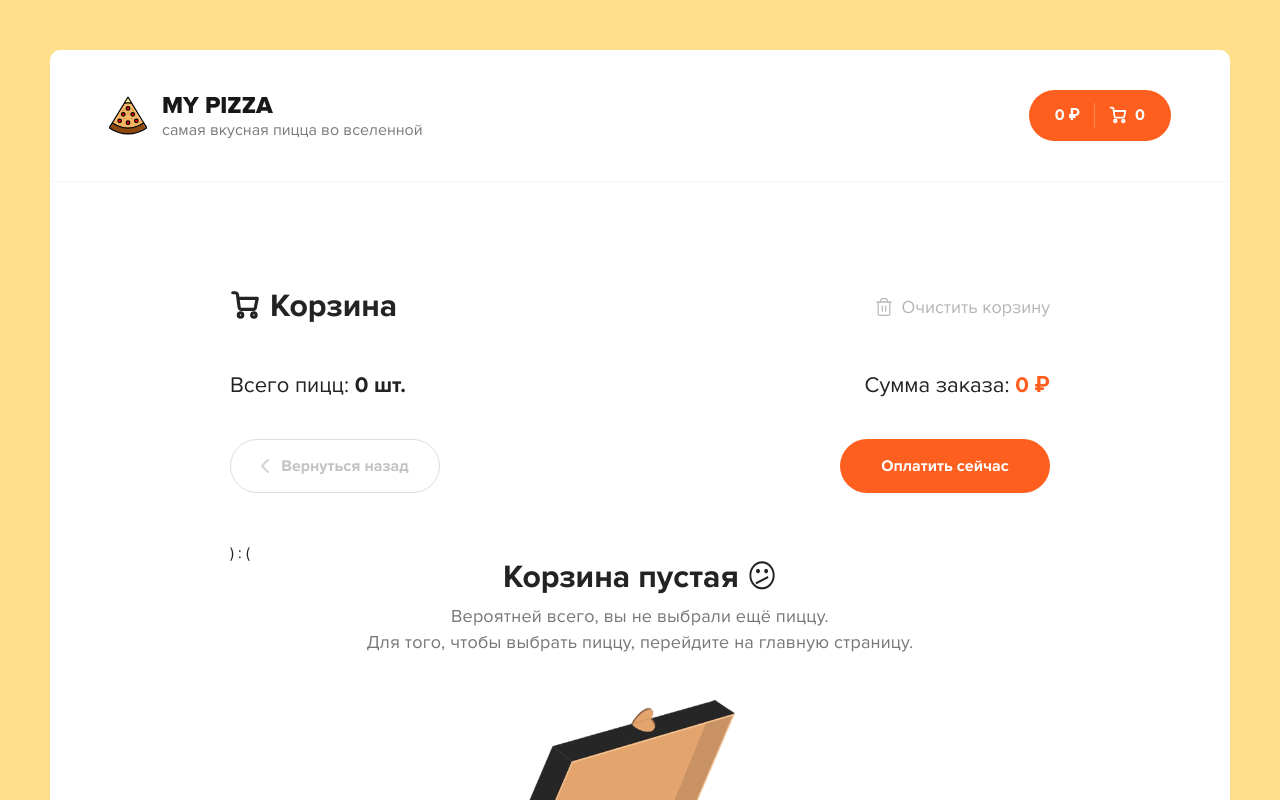
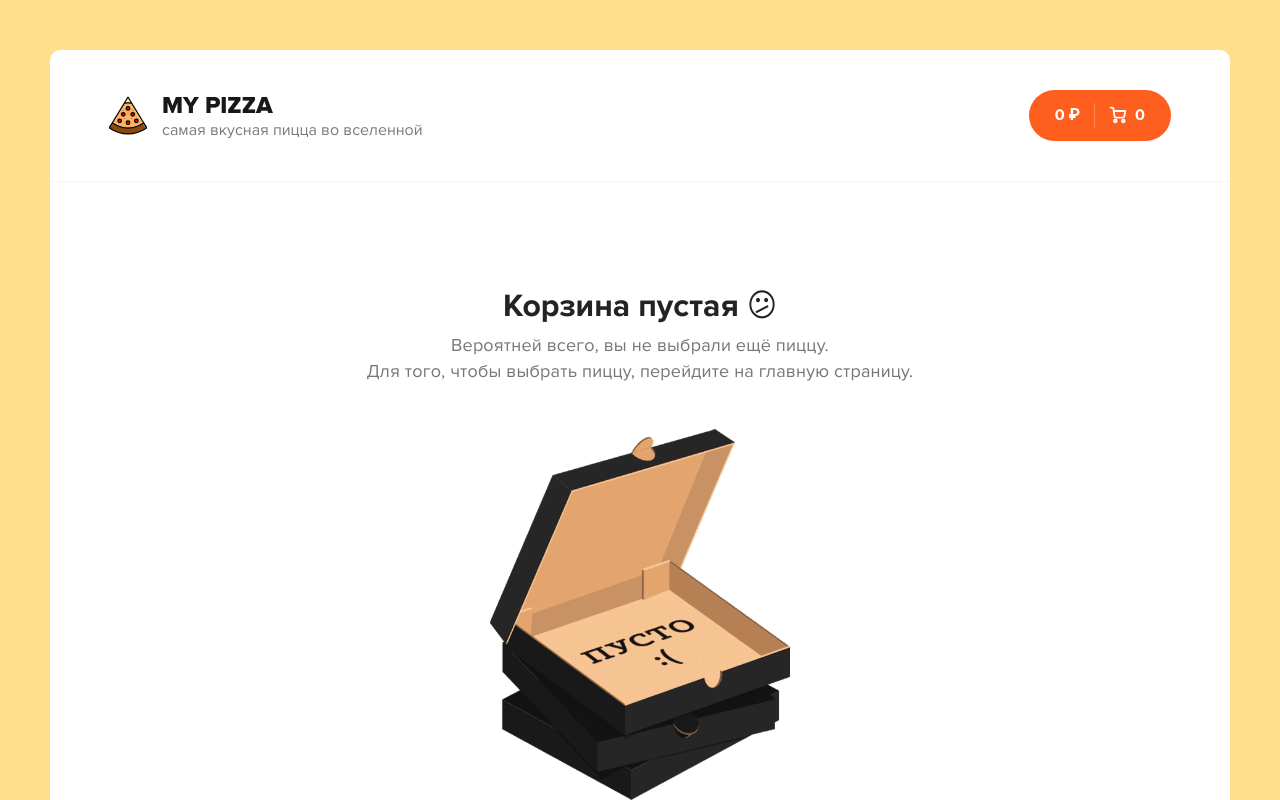
Before and after one commit to magistr25/react-pizza-shop, a React (Create React App) app: page /cart in a window 1280 px wide. Shown: the top 800 px of the page. Built offline with nearby package versions, Linux system fonts and the light colour scheme.

Commit message:
очистка корзины

```diff
--- a/src/pages/Cart.jsx
+++ b/src/pages/Cart.jsx
@@ -4,21 +4,26 @@ import {Button} from "../components";
 import {CartItem} from "../components";
 import {useDispatch, useSelector} from "react-redux";
 import {clearCart} from "../redux/actions/cart";
+import cartEmptyImage from "../assets/img/emptyBox.png"
 
 
 const Cart = () => {
     const dispatch = useDispatch();
-    const onClearCart =()=> {
-        dispatch( clearCart());
+    const onClearCart = () => {
+        if (window.confirm("Вы действительно хотите очистить корзину?")) {
+            dispatch(clearCart());
+        }
     }
 
-    const{totalPrice, totalCount, items} = useSelector(state => state.cart);
+    const {totalPrice, totalCount, items} = useSelector(state => state.cart);
     const addedPizzas = Object.keys(items).map(key => items[key].items[0]);
 
     return (
         <div className="content">
             <div className="container container--cart">
-                <div className="cart">
+                {
+                    totalCount
+                        ? (<div className="cart">
                             <div className="cart__top">
                                 <h2 className="content__title">
                                     <svg
@@ -51,7 +56,7 @@ const Cart = () => {
                                     </svg>
                                     Корзина
                                 </h2>
-                        <div className="cart__clear" >
+                                <div className="cart__clear">
                                     <svg
                                         width="20"
                                         height="20"
@@ -93,7 +98,7 @@ const Cart = () => {
                             </div>
                             <div className="content__items">
                                 {
-                            addedPizzas.map((obj)=>(
+                                    addedPizzas.map((obj) => (
                                         <CartItem type={obj.type}
                                                   name={obj.name}
                                                   type={obj.type}
@@ -133,13 +138,13 @@ const Cart = () => {
                                             <span>Вернуться назад</span>
                                         </Link>
                                     </a>
-                            <Button  className="pay-btn">
+                                    <Button className="pay-btn">
                                         <span>Оплатить сейчас</span>
                                     </Button>
                                 </div>
                             </div>
-                </div>
-                ) : (
+                        </div>)
+                        : (
                             <div className="cart cart--empty">
                                 <h2>
                                     Корзина пустая <i>😕</i>
@@ -149,11 +154,13 @@ const Cart = () => {
                                     <br/>
                                     Для того, чтобы выбрать пиццу, перейдите на главную страницу.
                                 </p>
-                    <img src="/emptyBox.png" alt="Empty cart"/>
+                                <img src={cartEmptyImage} alt="Empty cart"/>
                                 <Link to="/" className="button button--black">
                                     <span>Вернуться назад</span>
                                 </Link>
-                </div>
+                            </div>)
+                }
+
 
             </div>
         </div>
```
Also changed, not shown: public/emptyCart.png (deleted), src/assets/img/emptyBox.png (renamed from public/emptyBox.png). Lines whose indentation alone changed are shown as unchanged.
